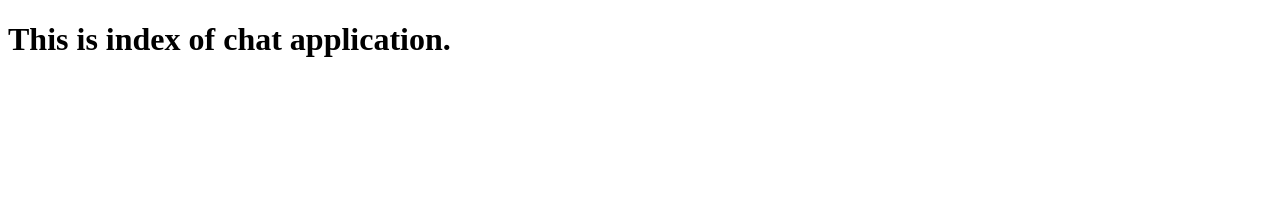
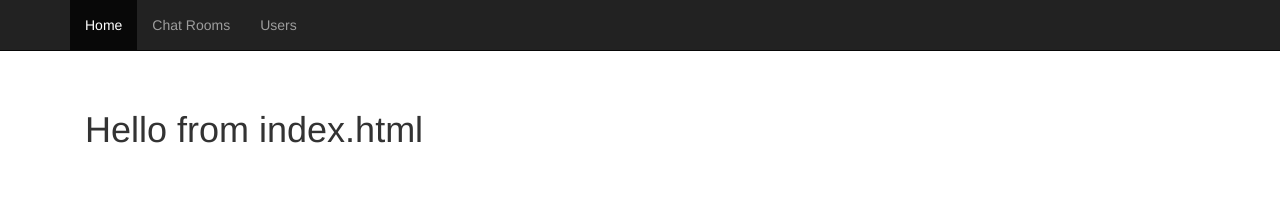
Before and after one commit to GigaDeveloper/chatapp, a website: page public/index.html in a window 1280 px wide. Drawn offline with nearby package versions, Linux system fonts and the light colour scheme.

Commit message:
Update v1

```diff
--- a/app.js
+++ b/app.js
@@ -3,6 +3,7 @@ const path = require('path');
 const app = express();
 
 app.use(express.static(path.join(__dirname, 'public')));
+app.use(express.static(path.join(__dirname, 'node_modules/bootstrap/dist')));
 
 const port = process.env.PORT || 8888;
 
--- a/package.json
+++ b/package.json
@@ -9,6 +9,7 @@
   "author": "Giga Songulashvili",
   "license": "ISC",
   "dependencies": {
+    "bootstrap": "^3.3.7",
     "express": "^4.15.2"
   }
 }
--- a/public/index.html
+++ b/public/index.html
@@ -6,8 +6,30 @@
           content="width=device-width, user-scalable=no, initial-scale=1.0, maximum-scale=1.0, minimum-scale=1.0">
     <meta http-equiv="X-UA-Compatible" content="ie=edge">
     <title>Chat Application</title>
+    <link rel="stylesheet" href="css/bootstrap.min.css">
+    <link rel="stylesheet" href="style.css">
 </head>
 <body>
-<h1>This is index of chat application.</h1>
+
+<nav class="navbar navbar-inverse navbar-fixed-top">
+    <div class="container">
+        <div id="navbar" class="collapse navbar-collapse">
+            <ul class="nav navbar-nav">
+                <li class="active"><a href="/">Home</a></li>
+                <li><a href="/admin/rooms">Chat Rooms</a></li>
+                <li><a href="/admin/users">Users</a></li>
+            </ul>
+        </div>
+    </div>
+</nav>
+
+<div class="container">
+
+    <div class="main-content">
+        <h1>Hello from index.html</h1>
+    </div>
+
+</div>
+
 </body>
 </html>
--- /dev/null
+++ b/public/style.css
@@ -0,0 +1,7 @@
+body {
+    padding-top: 50px;
+}
+
+.main-content {
+    padding: 40px 15px;
+}
```
